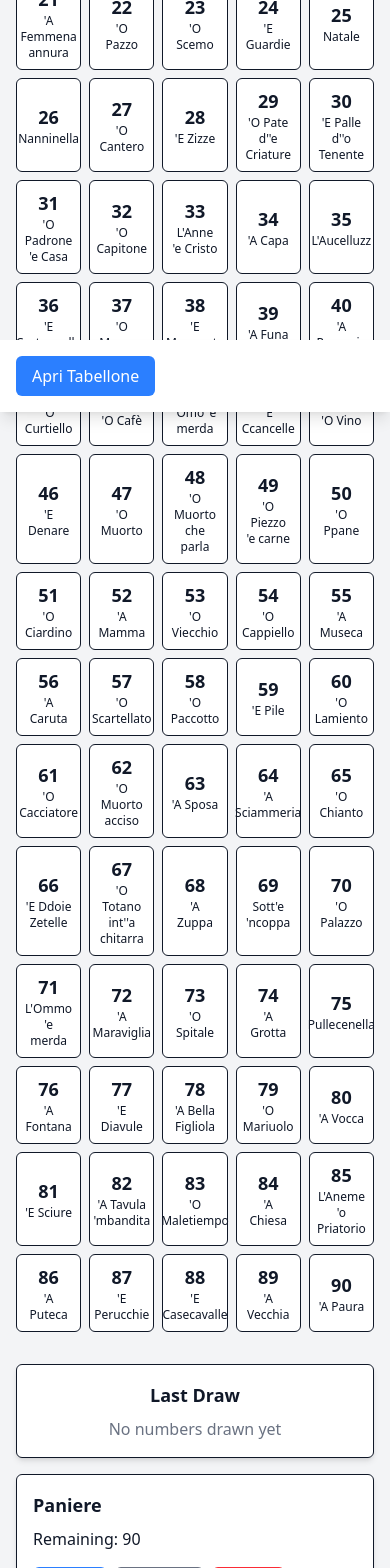
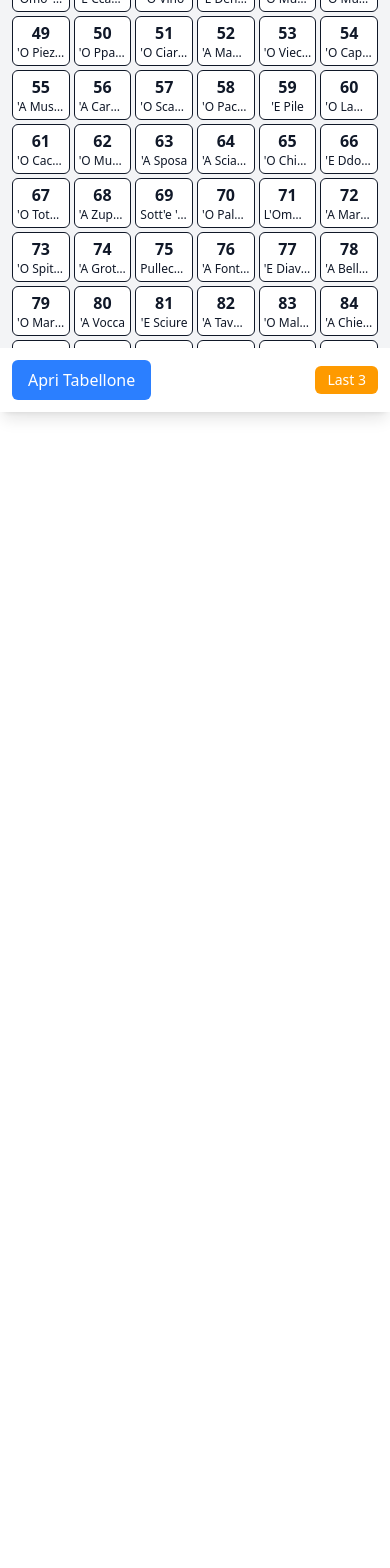
Before and after one commit to floroz/paniere, a React (Vite) app: page / in a window 390 px wide. Shown: the part 432-2000 px from the top of the page. After the commit the page ends 844 px from the top, so only its background shows below. Built offline with nearby package versions, Linux system fonts and the light colour scheme.

Commit message:
feat: add last draws modal and improve mobile layout

```diff
--- a/src/App.tsx
+++ b/src/App.tsx
@@ -1,27 +1,73 @@
 
+import { useState } from 'react';
 import Tabellone from './components/Tabellone';
 import Paniere from './components/Paniere';
 import LastDraw from './components/LastDraw';
+import LastDrawsModal from './components/LastDrawsModal';
+import { useGameStore } from './store/useGameStore';
+import { createPortal } from 'react-dom';
 
 function App() {
+  const [isModalOpen, setIsModalOpen] = useState(false);
+  const drawn = useGameStore((state) => state.drawn);
+  const lastDrawn = drawn[drawn.length - 1];
+
+  const handleOpenModal = () => setIsModalOpen(true);
+  const handleCloseModal = () => setIsModalOpen(false);
+
   return (
-    <div className="min-h-screen">
-      <div className="container mx-auto px-4 py-8 bg-gray-100 dark:bg-gray-900 text-gray-900 dark:text-gray-100">
-        <Tabellone />
+    <div className="min-h-screen flex items-center justify-center bg-gray-100 dark:bg-gray-900 text-gray-900 dark:text-gray-100">
+      <div className="container max-w-6xl mx-auto px-3 py-4 h-screen flex flex-col">
+        <div className="flex-1 overflow-hidden flex flex-col">
+          <div className="flex-shrink-0 overflow-hidden">
+            <Tabellone />
+          </div>
 
-        <div className="mt-8 grid grid-cols-1 md:grid-cols-2 gap-4">
-          <LastDraw />
-          <Paniere />
+          <div className="hidden sm:block mt-4 flex-shrink-0">
+            <div className="grid grid-cols-1 md:grid-cols-2 gap-3">
+              <LastDraw />
+              <Paniere />
+            </div>
+          </div>
         </div>
 
-        {/* Mobile sticky footer */}
-        <div className="md:hidden fixed bottom-0 left-0 right-0 bg-white dark:bg-gray-800 shadow-lg p-4">
+        <div className="sm:hidden fixed bottom-0 left-0 right-0 bg-white dark:bg-gray-800 shadow-lg p-3 z-40">
           <div className="flex justify-between items-center">
-            <button className="px-4 py-2 bg-blue-500 text-white rounded-md">
+            <button
+              className="px-4 py-2 bg-blue-500 text-white rounded-md"
+              aria-label="Apri Tabellone"
+              tabIndex={0}
+              onKeyDown={(e) => e.key === 'Enter' && console.log('Open tabellone')}
+            >
               Apri Tabellone
             </button>
+
+            <div className="flex items-center space-x-3">
+              {lastDrawn && (
+                <div className="flex items-center space-x-2 bg-amber-50 dark:bg-amber-900 px-2 py-1 rounded-md">
+                  <span className="text-xs text-amber-700 dark:text-amber-300 mr-1">
+                    Last:
+                  </span>
+                  <span className="text-xl font-bold text-amber-800 dark:text-amber-200">
+                    {lastDrawn}
+                  </span>
+                </div>
+              )}
+
+              <button
+                onClick={handleOpenModal}
+                className="px-3 py-1 bg-amber-500 text-white rounded-md text-sm"
+                aria-label="View last 3 draws"
+                tabIndex={0}
+                onKeyDown={(e) => e.key === 'Enter' && handleOpenModal()}
+              >
+                Last 3
+              </button>
+            </div>
           </div>
         </div>
+
+        {createPortal(<LastDrawsModal isOpen={isModalOpen} onClose={handleCloseModal} />, document.body)}
       </div>
     </div>
   )
--- a/src/components/LastDraw.tsx
+++ b/src/components/LastDraw.tsx
@@ -8,16 +8,14 @@ export default function LastDraw() {
 
   if (!lastDrawn) {
     return (
-      <div className="p-4 border rounded-md bg-white dark:bg-gray-800 shadow-md text-center">
-        <h2 className="text-lg font-bold mb-2">Last Draw</h2>
+      <div className="p-3 border rounded-md bg-white dark:bg-gray-800 shadow-md text-center">
         <p className="text-gray-500 dark:text-gray-400">No numbers drawn yet</p>
       </div>
     );
   }
 
   return (
-    <div className="p-4 border rounded-md bg-amber-50 dark:bg-amber-900 shadow-md">
-      <h2 className="text-lg font-bold mb-3 text-center">Last Draw</h2>
+    <div className="p-3 border rounded-md bg-amber-50 dark:bg-amber-900 shadow-md">
       <div className="grid grid-cols-3 gap-2">
         {/* Last drawn number - takes up 2/3 of the space */}
         <div
--- /dev/null
+++ b/src/components/LastDrawsModal.tsx
@@ -0,0 +1,111 @@
+import { useEffect, useRef } from 'react';
+import { useGameStore } from '../store/useGameStore';
+import { neapolitanNames } from '../data/neapolitanNames';
+
+type LastDrawsModalProps = {
+  isOpen: boolean;
+  onClose: () => void;
+};
+
+/**
+ * Modal component that displays the last 3 drawn numbers
+ */
+export default function LastDrawsModal({ isOpen, onClose }: LastDrawsModalProps) {
+  const drawn = useGameStore((state) => state.drawn);
+  const lastThreeDraws = drawn.slice(-3).reverse();
+  const modalRef = useRef<HTMLDivElement>(null);
+
+  // Close modal when clicking outside
+  useEffect(() => {
+    const handleClickOutside = (event: MouseEvent) => {
+      if (modalRef.current && !modalRef.current.contains(event.target as Node)) {
+        onClose();
+      }
+    };
+
+    if (isOpen) {
+      document.addEventListener('mousedown', handleClickOutside);
+    }
+
+    return () => {
+      document.removeEventListener('mousedown', handleClickOutside);
+    };
+  }, [isOpen, onClose]);
+
+  // Close modal on escape key
+  useEffect(() => {
+    const handleEscKey = (event: KeyboardEvent) => {
+      if (event.key === 'Escape') {
+        onClose();
+      }
+    };
+
+    if (isOpen) {
+      document.addEventListener('keydown', handleEscKey);
+    }
+
+    return () => {
+      document.removeEventListener('keydown', handleEscKey);
+    };
+  }, [isOpen, onClose]);
+
+  if (!isOpen) return null;
+
+  return (
+    <div className="fixed inset-0  bg-opacity-70 backdrop-blur-sm flex items-center justify-center z-50">
+      <div
+        ref={modalRef}
+        className="bg-white dark:bg-gray-800 rounded-lg p-4 max-w-sm w-full mx-4 animate-fade-in"
+        role="dialog"
+        aria-modal="true"
+        aria-labelledby="modal-title"
+      >
+        <div className="flex justify-between items-center mb-4">
+          <h3 id="modal-title" className="text-lg font-medium">Last 3 Draws</h3>
+          <button
+            onClick={onClose}
+            className="text-gray-500 hover:text-gray-700 dark:text-gray-400 dark:hover:text-gray-200"
+            aria-label="Close modal"
+            tabIndex={0}
+            onKeyDown={(e) => e.key === 'Enter' && onClose()}
+          >
+            <svg className="w-5 h-5" fill="none" stroke="currentColor" viewBox="0 0 24 24" xmlns="http://www.w3.org/2000/svg">
+              <path strokeLinecap="round" strokeLinejoin="round" strokeWidth={2} d="M6 18L18 6M6 6l12 12" />
+            </svg>
+          </button>
+        </div>
+
+        {lastThreeDraws.length > 0 ? (
+          <div className="space-y-3">
+            {lastThreeDraws.map((num, index) => (
+              <div
+                key={`modal-draw-${num}-${index}`}
+                className="flex items-center space-x-3 p-2 bg-amber-50 dark:bg-amber-900 rounded-md"
+              >
+                <span className="text-2xl font-bold text-amber-800 dark:text-amber-200">
+                  {num}
+                </span>
+                <span className="text-sm text-amber-700 dark:text-amber-300">
+                  {neapolitanNames[num]}
+                </span>
+              </div>
+            ))}
+          </div>
+        ) : (
+          <p className="text-gray-500 dark:text-gray-400 text-center">No numbers drawn yet</p>
+        )}
+
+        <div className="mt-4 text-right">
+          <button
+            onClick={onClose}
+            className="px-4 py-2 bg-blue-500 text-white rounded-md hover:bg-blue-600"
+            tabIndex={0}
+            onKeyDown={(e) => e.key === 'Enter' && onClose()}
+          >
+            Close
+          </button>
+        </div>
+      </div>
+    </div>
+  );
+}
--- a/src/components/Paniere.tsx
+++ b/src/components/Paniere.tsx
@@ -11,33 +11,41 @@ export default function Paniere() {
   );
 
   return (
-    <div className="p-4 border rounded-md bg-white dark:bg-gray-800 shadow-md">
-      <h2 className="text-lg font-bold mb-2">Paniere</h2>
-      <p className="mb-4">Remaining: {remainingNumbers.length}</p>
-      <div className="flex space-x-2">
+    <div className="p-3 border rounded-md bg-white dark:bg-gray-800 shadow-md">
+      <p className="mb-3">Remaining: {remainingNumbers.length}</p>
+      <div className="grid grid-cols-3 gap-3">
         <button
           onClick={drawNumber}
           disabled={remainingNumbers.length === 0}
-          className="px-4 py-2 bg-blue-500 text-white rounded-md disabled:opacity-50 hover:bg-blue-600"
+          className="col-span-2 px-4 py-3 bg-blue-500 text-white rounded-md disabled:opacity-50 hover:bg-blue-600 text-lg font-medium"
           aria-label="Estrai"
+          tabIndex={0}
+          onKeyDown={(e) => e.key === 'Enter' && drawNumber()}
         >
           Estrai
         </button>
+
+        <div className="col-span-1 flex flex-col space-y-2">
           <button
             onClick={undoLastDraw}
-          className="px-4 py-2 bg-gray-500 text-white rounded-md hover:bg-gray-600"
+            className="px-2 py-1.5 bg-gray-500 text-white rounded-md hover:bg-gray-600 text-sm"
             aria-label="Annulla"
+            tabIndex={0}
+            onKeyDown={(e) => e.key === 'Enter' && undoLastDraw()}
           >
             Annulla
           </button>
           <button
             onClick={resetGame}
-          className="px-4 py-2 bg-red-500 text-white rounded-md hover:bg-red-600"
+            className="px-2 py-1.5 bg-red-500 text-white rounded-md hover:bg-red-600 text-sm"
             aria-label="Reset"
+            tabIndex={0}
+            onKeyDown={(e) => e.key === 'Enter' && resetGame()}
           >
             Reset
           </button>
         </div>
       </div>
+    </div>
   );
 }
--- a/src/components/Tabellone.tsx
+++ b/src/components/Tabellone.tsx
@@ -15,14 +15,15 @@ function Casella({ number, name, isDrawn }: CasellaProps) {
     <div
       key={number}
       className={`
-        p-2 border rounded-md flex flex-col items-center justify-center
+        p-1 border rounded-md flex flex-col items-center justify-center
         ${isDrawn ? 'bg-amber-100 dark:bg-amber-900' : 'bg-white dark:bg-gray-800'}
       `}
+      aria-label={`${number}, ${name}, ${isDrawn ? 'drawn' : 'not drawn'}`}
     >
-      <span className={`text-lg font-bold ${isDrawn ? 'text-amber-800 dark:text-amber-200' : ''}`}>
+      <span className={`text-base font-bold ${isDrawn ? 'text-amber-800 dark:text-amber-200' : ''}`}>
         {number}
       </span>
-      <span className="text-xs text-center">
+      <span className="text-xs text-center truncate w-full">
         {name}
       </span>
     </div>
@@ -37,8 +38,8 @@ export default function Tabellone() {
   const numbers = Array.from({ length: 90 }, (_, i) => i + 1);
 
   return (
-    <div className="w-full">
-      <div className="grid grid-cols-5 md:grid-cols-9 lg:grid-cols-10 gap-2">
+    <div className="w-full h-full">
+      <div className="grid grid-cols-6 sm:grid-cols-9 md:grid-cols-10 lg:grid-cols-10 gap-1 auto-rows-fr">
         {numbers.map((number) => {
           const isDrawn = drawnNumbers.includes(number);
           return (
```
Lines whose indentation alone changed are shown as unchanged.
